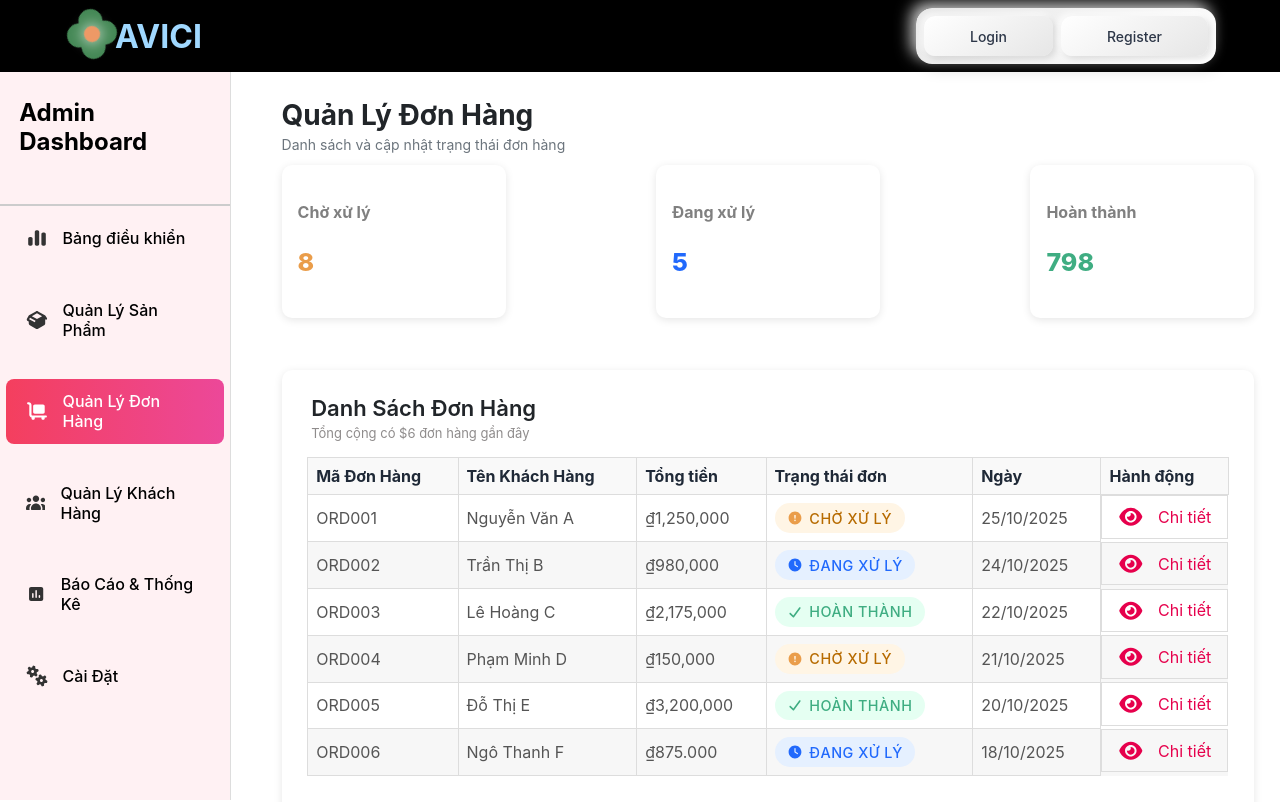
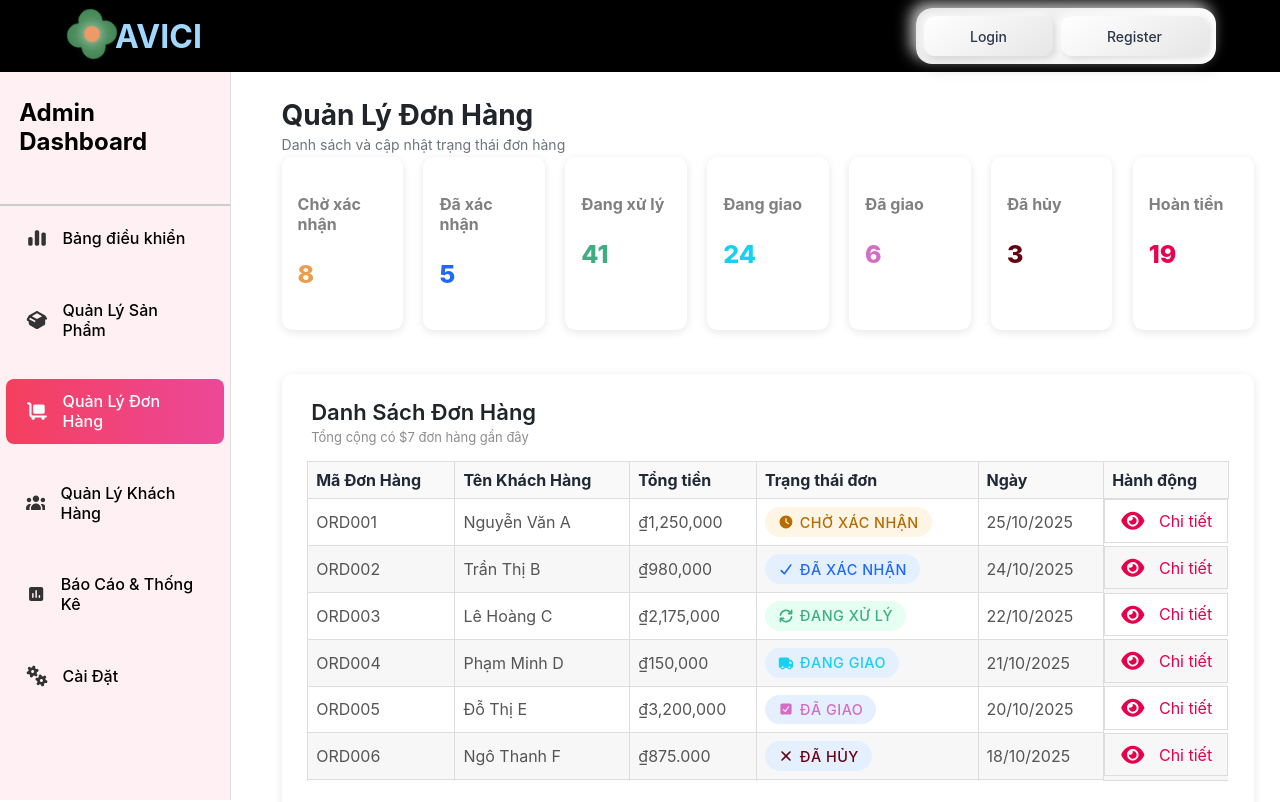
Before and after one commit to rinna278/CDTN, a React (Create React App) app in the folder fe/: page /admin/manage-order in a window 1280 px wide. Shown: the top 802 px of the page. Built offline with nearby package versions, Linux system fonts and the light colour scheme; what chartjs-plugin-datalabels would draw is missing.

Commit message:
Update ui manage-order

```diff
--- a/fe/src/components/Admin/manage-order.css
+++ b/fe/src/components/Admin/manage-order.css
@@ -5,15 +5,15 @@
     display: flex;
     justify-content: space-between;
 }
-.item-order .status-order-1, .item-order .status-order-2, .item-order .status-order-3{
+.item-order .status-order-1, .item-order .status-order-2, .item-order .status-order-3, .status-order-4, .status-order-5, .status-order-6, .status-order-7{
     background-color: #fff;
     border-radius: 10px;
-    margin: 1.5vh 0;
+    margin: 0.5vh 0;
     padding: 1rem;
-    width: 15vw;
+    width: 7vw;
     box-shadow: 0 2px 8px rgba(0, 0, 0, 0.1);
 }
-.item-order .status-order-1 h4, .item-order .status-order-2 h4, .item-order .status-order-3 h4{
+.item-order .status-order-1 h4, .item-order .status-order-2 h4, .item-order .status-order-3 h4, .item-order .status-order-4 h4, .item-order .status-order-5 h4, .item-order .status-order-6 h4, .item-order .status-order-7 h4{
     color: gray;
 }
 .item-order .status-order-1 p{
@@ -29,6 +29,26 @@
 .item-order .status-order-3 p{
     font-size: 25px;
     color: #3FAD82;
+    font-weight: 800;
+}
+.item-order .status-order-4 p{
+    font-size: 25px;
+    color: #18d0f2;
+    font-weight: 800;
+}
+.item-order .status-order-5 p{
+    font-size: 25px;
+    color: #d46dc4;
+    font-weight: 800;
+}
+.item-order .status-order-6 p{
+    font-size: 25px;
+    color: #630310;
+    font-weight: 800;
+}
+.item-order .status-order-7 p{
+    font-size: 25px;
+    color: #e9004e;
     font-weight: 800;
 }
 
@@ -135,14 +155,30 @@ td:last-child {
   color: #b76b00;
 }
 
-.status-badge.processing {
+.status-badge.confirmed {
   background-color: #e5f0ff;
   color: #2169FC;
 }
 
-.status-badge.completed {
+.status-badge.processing {
   background-color: #e5fff2;
   color: #3FAD82;
+}
+.status-badge.shipping{
+  background-color: #e5f0ff;
+  color: #18d0f2;
+}
+.status-badge.delivered {
+  background-color: #e5f0ff;
+  color: #d46dc4;
+}
+.status-badge.cancelled {
+  background-color: #e5f0ff;
+  color: #630310;
+}
+.status-badge.refunded{
+  background-color: #e5f0ff;
+  color: #e9004e;
 }
 
 
--- a/fe/src/components/Admin/manage-order.tsx
+++ b/fe/src/components/Admin/manage-order.tsx
@@ -6,42 +6,49 @@ const ManageOrder = () => {
             maDon: 'ORD001',
             nameCustomer: 'Nguyễn Văn A',
             totalPrice: "1,250,000",
-            status: 'Chờ xử lý',
+            status: 'Chờ xác nhận',
             date: '25/10/2025',
         },
         {
             maDon: 'ORD002',
             nameCustomer: 'Trần Thị B',
             totalPrice: "980,000",
-            status: 'Đang xử lý',
+            status: 'Đã xác nhận',
             date: '24/10/2025',
         },
         {
             maDon: 'ORD003',
             nameCustomer: 'Lê Hoàng C',
             totalPrice: "2,175,000",
-            status: 'Hoàn thành',
+            status: 'Đang xử lý',
             date: '22/10/2025',
         },
         {
             maDon: 'ORD004',
             nameCustomer: 'Phạm Minh D',
             totalPrice: "150,000",
-            status: 'Chờ xử lý',
+            status: 'Đang giao',
             date: '21/10/2025',
         },
         {
             maDon: 'ORD005',
             nameCustomer: 'Đỗ Thị E',
             totalPrice: "3,200,000",
-            status: 'Hoàn thành',
+            status: 'Đã giao',
             date: '20/10/2025',
         },
         {
             maDon: 'ORD006',
             nameCustomer: 'Ngô Thanh F',
             totalPrice: "875.000",
-            status: 'Đang xử lý',
+            status: 'Đã hủy',
+            date: '18/10/2025',
+        },
+        {
+            maDon: 'ORD007',
+            nameCustomer: 'Ngô Thanh Fong',
+            totalPrice: "885.000",
+            status: 'Hoàn tiền',
             date: '18/10/2025',
         },
     ];
@@ -56,16 +63,32 @@ const ManageOrder = () => {
             <div className="content-middle-order">
                 <div className="item-order">
                     <div className="status-order-1">
-                        <h4>Chờ xử lý</h4>
+                        <h4>Chờ xác nhận</h4>
                         <p>8</p>
                     </div>
                     <div className="status-order-2">
-                        <h4>Đang xử lý</h4>
+                        <h4>Đã xác nhận</h4>
                         <p>5</p>
                     </div>
                     <div className="status-order-3">
-                        <h4>Hoàn thành</h4>
-                        <p>798</p>
+                        <h4>Đang xử lý</h4>
+                        <p>41</p>
+                    </div>
+                    <div className="status-order-4">
+                        <h4>Đang giao </h4>
+                        <p>24</p>
+                    </div>
+                    <div className="status-order-5">
+                        <h4>Đã giao</h4>
+                        <p>6</p>
+                    </div>
+                    <div className="status-order-6">
+                        <h4>Đã hủy</h4>
+                        <p>3</p>
+                    </div>
+                    <div className="status-order-7">
+                        <h4>Hoàn tiền</h4>
+                        <p>19</p>
                     </div>
                 </div>
                 <div className='table-orders'>
@@ -93,20 +116,40 @@ const ManageOrder = () => {
                                         <td>{`₫${order.totalPrice}`}</td>
                                         <td>
                                             <span className={`status-badge ${
-                                                order.status === 'Chờ xử lý'
+                                                order.status === 'Chờ xác nhận'
                                                     ? 'pending'
+                                                    : order.status === 'Đã xác nhận'
+                                                    ? 'confirmed'
                                                     : order.status === 'Đang xử lý'
                                                     ? 'processing'
-                                                    : 'completed'
+                                                    : order.status === 'Đang giao'
+                                                    ? 'shipping'
+                                                    : order.status === 'Đã giao'
+                                                    ? 'delivered'
+                                                    : order.status === 'Đã hủy'
+                                                    ? 'cancelled'
+                                                    : 'refunded'
                                                 }`}>
-                                                {order.status === 'Chờ xử lý' && (
-                                                <svg xmlns="http://www.w3.org/2000/svg" viewBox="0 0 640 640"><path fill='#EA9D4A' d="M320 576C178.6 576 64 461.4 64 320C64 178.6 178.6 64 320 64C461.4 64 576 178.6 576 320C576 461.4 461.4 576 320 576zM320 384C302.3 384 288 398.3 288 416C288 433.7 302.3 448 320 448C337.7 448 352 433.7 352 416C352 398.3 337.7 384 320 384zM320 192C301.8 192 287.3 207.5 288.6 225.7L296 329.7C296.9 342.3 307.4 352 319.9 352C332.5 352 342.9 342.3 343.8 329.7L351.2 225.7C352.5 207.5 338.1 192 319.8 192z"/></svg>
+                                                {order.status === 'Chờ xác nhận' && (
+                                                <svg xmlns="http://www.w3.org/2000/svg" viewBox="0 0 640 640"><path fill='#b76b00' d="M320 64C461.4 64 576 178.6 576 320C576 461.4 461.4 576 320 576C178.6 576 64 461.4 64 320C64 178.6 178.6 64 320 64zM296 184L296 320C296 328 300 335.5 306.7 340L402.7 404C413.7 411.4 428.6 408.4 436 397.3C443.4 386.2 440.4 371.4 429.3 364L344 307.2L344 184C344 170.7 333.3 160 320 160C306.7 160 296 170.7 296 184z"/></svg>
+                                                )}
+                                                {order.status === 'Đã xác nhận' && (
+                                                    <svg xmlns="http://www.w3.org/2000/svg" viewBox="0 0 640 640"><path fill='#2169fc' d="M530.8 134.1C545.1 144.5 548.3 164.5 537.9 178.8L281.9 530.8C276.4 538.4 267.9 543.1 258.5 543.9C249.1 544.7 240 541.2 233.4 534.6L105.4 406.6C92.9 394.1 92.9 373.8 105.4 361.3C117.9 348.8 138.2 348.8 150.7 361.3L252.2 462.8L486.2 141.1C496.6 126.8 516.6 123.6 530.9 134z"/></svg>
                                                 )}
                                                 {order.status === 'Đang xử lý' && (
-                                                <svg xmlns="http://www.w3.org/2000/svg" viewBox="0 0 640 640"><path fill='#2169FC' d="M320 64C461.4 64 576 178.6 576 320C576 461.4 461.4 576 320 576C178.6 576 64 461.4 64 320C64 178.6 178.6 64 320 64zM296 184L296 320C296 328 300 335.5 306.7 340L402.7 404C413.7 411.4 428.6 408.4 436 397.3C443.4 386.2 440.4 371.4 429.3 364L344 307.2L344 184C344 170.7 333.3 160 320 160C306.7 160 296 170.7 296 184z"/></svg>
+                                                <svg xmlns="http://www.w3.org/2000/svg" viewBox="0 0 640 640"><path fill='#3fad82' d="M129.9 292.5C143.2 199.5 223.3 128 320 128C373 128 421 149.5 455.8 184.2C456 184.4 456.2 184.6 456.4 184.8L464 192L416.1 192C398.4 192 384.1 206.3 384.1 224C384.1 241.7 398.4 256 416.1 256L544.1 256C561.8 256 576.1 241.7 576.1 224L576.1 96C576.1 78.3 561.8 64 544.1 64C526.4 64 512.1 78.3 512.1 96L512.1 149.4L500.8 138.7C454.5 92.6 390.5 64 320 64C191 64 84.3 159.4 66.6 283.5C64.1 301 76.2 317.2 93.7 319.7C111.2 322.2 127.4 310 129.9 292.6zM573.4 356.5C575.9 339 563.7 322.8 546.3 320.3C528.9 317.8 512.6 330 510.1 347.4C496.8 440.4 416.7 511.9 320 511.9C267 511.9 219 490.4 184.2 455.7C184 455.5 183.8 455.3 183.6 455.1L176 447.9L223.9 447.9C241.6 447.9 255.9 433.6 255.9 415.9C255.9 398.2 241.6 383.9 223.9 383.9L96 384C87.5 384 79.3 387.4 73.3 393.5C67.3 399.6 63.9 407.7 64 416.3L65 543.3C65.1 561 79.6 575.2 97.3 575C115 574.8 129.2 560.4 129 542.7L128.6 491.2L139.3 501.3C185.6 547.4 249.5 576 320 576C449 576 555.7 480.6 573.4 356.5z"/></svg>
                                                 )}
-                                                {order.status === 'Hoàn thành' && (
-                                                <svg xmlns="http://www.w3.org/2000/svg" viewBox="0 0 640 640"><path fill='#3FAD82' d="M530.8 134.1C545.1 144.5 548.3 164.5 537.9 178.8L281.9 530.8C276.4 538.4 267.9 543.1 258.5 543.9C249.1 544.7 240 541.2 233.4 534.6L105.4 406.6C92.9 394.1 92.9 373.8 105.4 361.3C117.9 348.8 138.2 348.8 150.7 361.3L252.2 462.8L486.2 141.1C496.6 126.8 516.6 123.6 530.9 134z"/></svg>
+                                                {order.status === 'Đang giao' && (
+                                                <svg xmlns="http://www.w3.org/2000/svg" viewBox="0 0 640 640"><path fill='#18d0f2' d="M32 160C32 124.7 60.7 96 96 96L384 96C419.3 96 448 124.7 448 160L448 192L498.7 192C515.7 192 532 198.7 544 210.7L589.3 256C601.3 268 608 284.3 608 301.3L608 448C608 483.3 579.3 512 544 512L540.7 512C530.3 548.9 496.3 576 456 576C415.7 576 381.8 548.9 371.3 512L268.7 512C258.3 548.9 224.3 576 184 576C143.7 576 109.8 548.9 99.3 512L96 512C60.7 512 32 483.3 32 448L32 160zM544 352L544 301.3L498.7 256L448 256L448 352L544 352zM224 488C224 465.9 206.1 448 184 448C161.9 448 144 465.9 144 488C144 510.1 161.9 528 184 528C206.1 528 224 510.1 224 488zM456 528C478.1 528 496 510.1 496 488C496 465.9 478.1 448 456 448C433.9 448 416 465.9 416 488C416 510.1 433.9 528 456 528z"/></svg>
+                                                )}
+                                                {order.status === 'Đã giao' && (
+                                                <svg xmlns="http://www.w3.org/2000/svg" viewBox="0 0 640 640"><path fill='#d46dc4' d="M480 96C515.3 96 544 124.7 544 160L544 480C544 515.3 515.3 544 480 544L160 544C124.7 544 96 515.3 96 480L96 160C96 124.7 124.7 96 160 96L480 96zM438 209.7C427.3 201.9 412.3 204.3 404.5 215L285.1 379.2L233 327.1C223.6 317.7 208.4 317.7 199.1 327.1C189.8 336.5 189.7 351.7 199.1 361L271.1 433C276.1 438 283 440.5 289.9 440C296.8 439.5 303.3 435.9 307.4 430.2L443.3 243.2C451.1 232.5 448.7 217.5 438 209.7z"/></svg>
+                                                )}
+                                                {order.status === 'Đã hủy' && (
+                                                <svg xmlns="http://www.w3.org/2000/svg" viewBox="0 0 640 640"><path fill='#630310' d="M183.1 137.4C170.6 124.9 150.3 124.9 137.8 137.4C125.3 149.9 125.3 170.2 137.8 182.7L275.2 320L137.9 457.4C125.4 469.9 125.4 490.2 137.9 502.7C150.4 515.2 170.7 515.2 183.2 502.7L320.5 365.3L457.9 502.6C470.4 515.1 490.7 515.1 503.2 502.6C515.7 490.1 515.7 469.8 503.2 457.3L365.8 320L503.1 182.6C515.6 170.1 515.6 149.8 503.1 137.3C490.6 124.8 470.3 124.8 457.8 137.3L320.5 274.7L183.1 137.4z"/></svg>
+                                                )}
+                                                {order.status === 'Hoàn tiền' && (
+                                                <svg xmlns="http://www.w3.org/2000/svg" viewBox="0 0 640 640"><path fill='#e9004e' d="M128 128C92.7 128 64 156.7 64 192L64 448C64 483.3 92.7 512 128 512L512 512C547.3 512 576 483.3 576 448L576 192C576 156.7 547.3 128 512 128L128 128zM360 352L488 352C501.3 352 512 362.7 512 376C512 389.3 501.3 400 488 400L360 400C346.7 400 336 389.3 336 376C336 362.7 346.7 352 360 352zM336 264C336 250.7 346.7 240 360 240L488 240C501.3 240 512 250.7 512 264C512 277.3 501.3 288 488 288L360 288C346.7 288 336 277.3 336 264zM212 208C223 208 232 217 232 228L232 232L240 232C251 232 260 241 260 252C260 263 251 272 240 272L192.5 272C185.6 272 180 277.6 180 284.5C180 290.6 184.4 295.8 190.4 296.8L232.1 303.8C257.4 308 276 329.9 276 355.6C276 381.7 257 403.3 232 407.4L232 412.1C232 423.1 223 432.1 212 432.1C201 432.1 192 423.1 192 412.1L192 408.1L168 408.1C157 408.1 148 399.1 148 388.1C148 377.1 157 368.1 168 368.1L223.5 368.1C230.4 368.1 236 362.5 236 355.6C236 349.5 231.6 344.3 225.6 343.3L183.9 336.3C158.5 332 140 310.1 140 284.5C140 255.7 163.2 232.3 192 232L192 228C192 217 201 208 212 208z"/></svg>
                                                 )}
                                                 <span>{order.status}</span>
                                             </span>
@@ -132,9 +175,13 @@ const ManageOrder = () => {
                     <input placeholder='Nhập mã đơn hàng...'/>
                     <select>
                         <option>Chọn trạng thái</option>
-                        <option>Chờ xử lý</option>
+                        <option>Chờ xác nhận</option>
+                        <option>Đã xác nhận</option>
                         <option>Đang xử lý</option>
-                        <option>Hoàn thành</option>
+                        <option>Đang giao hàng</option>
+                        <option>Đã giao hàng</option>
+                        <option>Đã hủy</option>
+                        <option>Hoàn tiền</option>
                     </select>
                     <button>Cập nhật</button>
                 </div>
```
